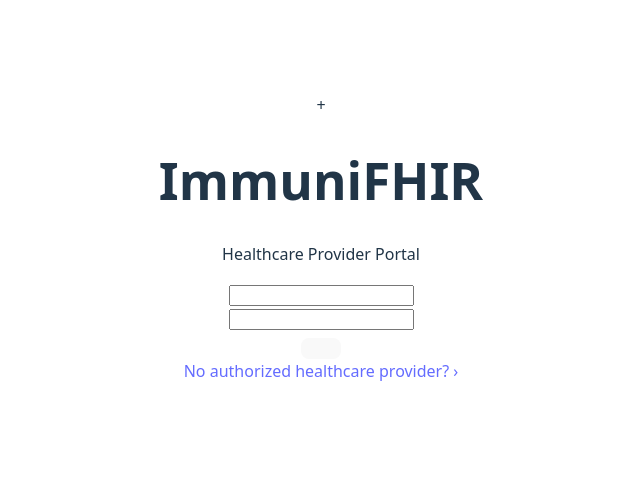
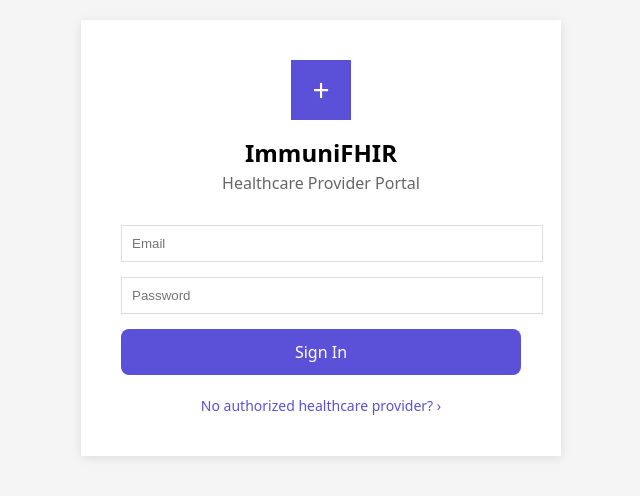
Before and after one commit to LauraFigueroaGomez/CS6440-Team-Avengers, a Vue app in the folder immunifhir-frontend/immunifhir-frontend/: page / in a window 1280 px wide. Shown: the part 162-658 px from the top of the page, without its empty margins (319-959 px from the left). Built offline with nearby package versions, Linux system fonts and the light colour scheme.

Commit message:
made patient search page base. transitioned from tailwind css to style scoped css because it was easier, re-did styling for login page.

```diff
--- a/immunifhir-frontend/immunifhir-frontend/src/App.vue
+++ b/immunifhir-frontend/immunifhir-frontend/src/App.vue
@@ -1,6 +1,7 @@
 <script setup>
 import HelloWorld from './components/HelloWorld.vue'
-import LoginForm from './components/LoginForm.vue'
+import LoginForm from './components/LoginForm.vue';
+import PatientSearch from './components/PatientSearch.vue'
 </script>
 
 <template>
--- a/immunifhir-frontend/immunifhir-frontend/src/components/LoginForm.vue
+++ b/immunifhir-frontend/immunifhir-frontend/src/components/LoginForm.vue
@@ -1,44 +1,39 @@
 <template>
-    <div class="min-h-screen flex items-center justify-center bg-gray-50">
-      <div class="bg-white p-8 rounded-lg shadow-lg w-full max-w-md">
-        <div class="text-center mb-8">
-          <div class="mx-auto w-16 h-16 bg-blue-500 rounded-lg flex items-center justify-center mb-4">
-            <span class="text-white text-2xl font-bold">+</span>
+    <div class="login-container">
+      <div class="login-box">
+        <div class="login-header">
+          <div class="logo-icon">
+            <span>+</span>
           </div>
-          <h1 class="text-2xl font-bold text-gray-900">ImmuniFHIR</h1>
-          <p class="text-gray-600 mt-2">Healthcare Provider Portal</p>
+          <h1>ImmuniFHIR</h1>
+          <p>Healthcare Provider Portal</p>
         </div>
-        <form @submit.prevent="handleLogin" class="space-y-6">
-          <div>
+        <form @submit.prevent="handleLogin">
+          <div class="form-field">
             <input
               v-model="email"
               type="email"
               required
-              class="w-full px-3 py-2 border border-gray-300 rounded-md focus:outline-none focus:ring-2 focus:ring-blue-500"
+              placeholder="Email"
             />
           </div>
 
-          <div>
+          <div class="form-field">
             <input
               v-model="password"
               type="password"
               required
-              class="w-full px-3 py-2 border border-gray-300 rounded-md focus:outline-none focus:ring-2 focus:ring-blue-500"
+              placeholder="Password"
             />
           </div>
 
-          <button
-            type="submit"
-            class="w-full bg-blue-600 text-white py-2 px-4 rounded-md hover:bg-blue-700 transition duration-200"
-            title="Login"
-          >
+          <button type="submit">
+            Sign In
           </button>
         </form>
 
-        <div class="mt-6 text-center">
-          <a href="#" class="text-sm text-blue-600 hover:underline">
-            No authorized healthcare provider? ›
-          </a>
+        <div class="footer-link">
+          <a href="#">No authorized healthcare provider? ›</a>
         </div>
       </div>
     </div>
@@ -56,3 +51,79 @@
     alert('login button hit')
   }
   </script>
+
+  <style scoped>
+  .login-container {
+    position: fixed;
+    top: 0;
+    left: 0;
+    right: 0;
+    bottom: 0;
+    background: #f5f5f5;
+    display: grid;
+    place-items: center;
+  }
+
+  .login-box {
+    background: white;
+    padding: 40px;
+    width: 400px;
+    box-shadow: 0 2px 10px rgba(0,0,0,0.1);
+  }
+
+  .login-header {
+    text-align: center;
+    margin-bottom: 30px;
+  }
+
+  .logo-icon {
+    width: 60px;
+    height: 60px;
+    background: #5b51d8;
+    margin: 0 auto 20px;
+    display: grid;
+    place-items: center;
+  }
+
+  .logo-icon span {
+    color: white;
+    font-size: 30px;
+  }
+
+  h1 {
+    margin: 0;
+    font-size: 24px;
+    color: #000;
+  }
+
+  p {
+    margin: 5px 0 0 0;
+    color: #666;
+  }
+
+  input {
+    width: 100%;
+    padding: 10px;
+    margin-bottom: 15px;
+    border: 1px solid #ddd;
+    background: white;
+    color: #000;
+  }
+
+  button {
+    width: 100%;
+    padding: 12px;
+    background: #5b51d8;
+    color: white;
+    border: none;
+    cursor: pointer;
+  }
+
+  a {
+    display: block;
+    text-align: center;
+    margin-top: 20px;
+    color: #5b51d8;
+    font-size: 14px;
+  }
+  </style>
--- /dev/null
+++ b/immunifhir-frontend/immunifhir-frontend/src/components/PatientSearch.vue
@@ -0,0 +1,234 @@
+<template>
+  <div class="search-container">
+    <header>
+      <div class="logo">
+        <div>
+          <h1>ImmuniFHIR</h1>
+          <span>Multi-State Registry Access</span>
+        </div>
+      </div>
+    </header>
+
+    <main>
+      <h2>Search Patient Records</h2>
+      <p>Query immunization records across NY, NJ, and PA state registries</p>
+
+      <form @submit.prevent="searchPatients">
+        <div class="form-row">
+          <div class="field">
+            <label>First Name *</label>
+            <input
+              v-model="firstName"
+              type="text"
+              placeholder="John"
+            />
+          </div>
+
+          <div class="field">
+            <label>Last Name *</label>
+            <input
+              v-model="lastName"
+              type="text"
+              placeholder="Doe"
+            />
+          </div>
+
+          <div class="field">
+            <label>Date of Birth</label>
+            <input
+              v-model="dob"
+              type="date"
+            />
+          </div>
+        </div>
+
+        <button type="submit" class="search-btn">
+          <span>🔍</span>
+          Search All States
+        </button>
+      </form>
+
+      <div class="info-box">
+        <span class="icon">ℹ️</span>
+        <div>
+          <strong>Multi-State Query</strong>
+          <p>This search queries 3 state immunization registries simultaneously. Typically completes in 2-5 seconds.</p>
+        </div>
+      </div>
+    </main>
+  </div>
+</template>
+
+<script>
+export default {
+  data() {
+    return {
+      firstName: '',
+      lastName: '',
+      dob: ''
+    }
+  },
+  methods: {
+    searchPatients() {
+      if (!this.firstName || !this.lastName) {
+        alert('Please enter first and last name')
+        return
+      }
+
+      const searchData = {
+        first: this.firstName,
+        last: this.lastName,
+        birthdate: this.dob
+      }
+
+      console.log('Searching for:', searchData)
+    }
+  }
+}
+</script>
+
+<style scoped>
+.search-container {
+  position: fixed;
+  top: 0;
+  left: 0;
+  right: 0;
+  bottom: 0;
+  background: #f5f5f5;
+  overflow: auto;
+}
+
+header {
+  background: white;
+  padding: 16px 24px;
+  text-align: center;
+  box-shadow: 0 1px 2px rgba(0,0,0,0.05);
+}
+
+.logo h1 {
+  font-size: 20px;
+  margin: 0;
+  color: #333;
+  font-weight: 600;
+}
+
+.logo span {
+  font-size: 14px;
+  color: #666;
+}
+
+main {
+  padding: 60px 120px;
+}
+
+main h2 {
+  font-size: 28px;
+  margin-bottom: 12px;
+  color: #111;
+  text-align: center;
+}
+
+main > p {
+  color: #666;
+  margin-bottom: 40px;
+  text-align: center;
+  font-size: 15px;
+}
+
+form {
+  background: white;
+  padding: 40px;
+  border-radius: 12px;
+  box-shadow: 0 2px 12px rgba(0,0,0,0.06);
+}
+
+.form-row {
+  display: flex;
+  gap: 20px;
+  margin-bottom: 24px;
+}
+
+.field {
+  flex: 1;
+}
+
+.field label {
+  display: block;
+  margin-bottom: 8px;
+  font-weight: 500;
+  color: #333;
+  font-size: 14px;
+}
+
+.field input {
+  width: 100%;
+  padding: 10px 12px;
+  border: 1px solid #ddd;
+  border-radius: 6px;
+  font-size: 15px;
+  background: #fafafa;
+}
+
+.field input:focus {
+  outline: none;
+  border-color: #5b51d8;
+  background: white;
+}
+
+.search-btn {
+  background: #5b51d8;
+  color: white;
+  padding: 12px 24px;
+  border: none;
+  border-radius: 8px;
+  font-size: 15px;
+  cursor: pointer;
+  display: flex;
+  align-items: center;
+  gap: 8px;
+  margin: 0 auto;
+  font-weight: 500;
+}
+
+.search-btn:hover {
+  background: #4c43b8;
+}
+
+.info-box {
+  margin-top: 24px;
+  padding: 16px;
+  background: #f0f7ff;
+  border-radius: 8px;
+  display: flex;
+  gap: 12px;
+  border: 1px solid #d0e2ff;
+}
+
+.info-box .icon {
+  font-size: 20px;
+}
+
+.info-box strong {
+  display: block;
+  margin-bottom: 4px;
+  font-size: 14px;
+  color: #333;
+}
+
+.info-box p {
+  color: #666;
+  margin: 0;
+  font-size: 13px;
+  line-height: 1.4;
+}
+
+@media (max-width: 640px) {
+  .form-row {
+    flex-direction: column;
+  }
+
+  main {
+    margin: 20px auto;
+  }
+}
+</style>
```
